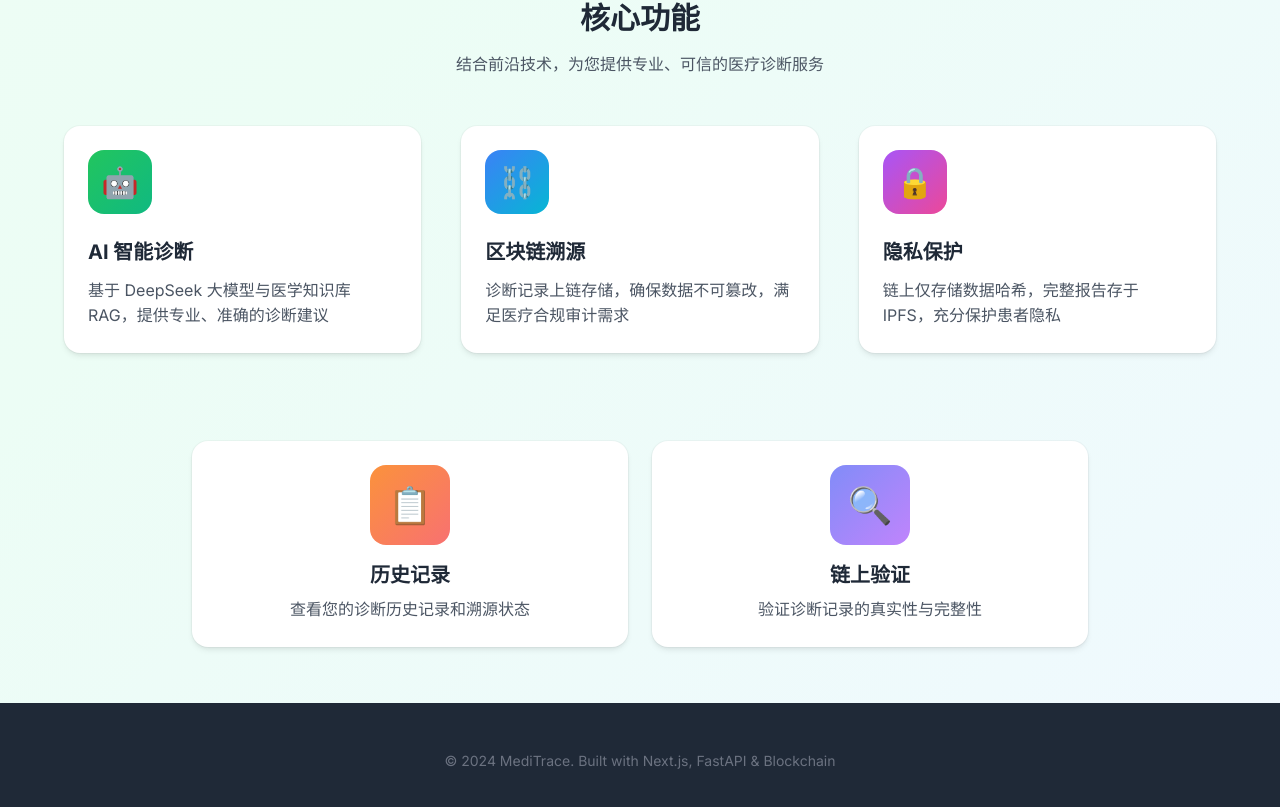
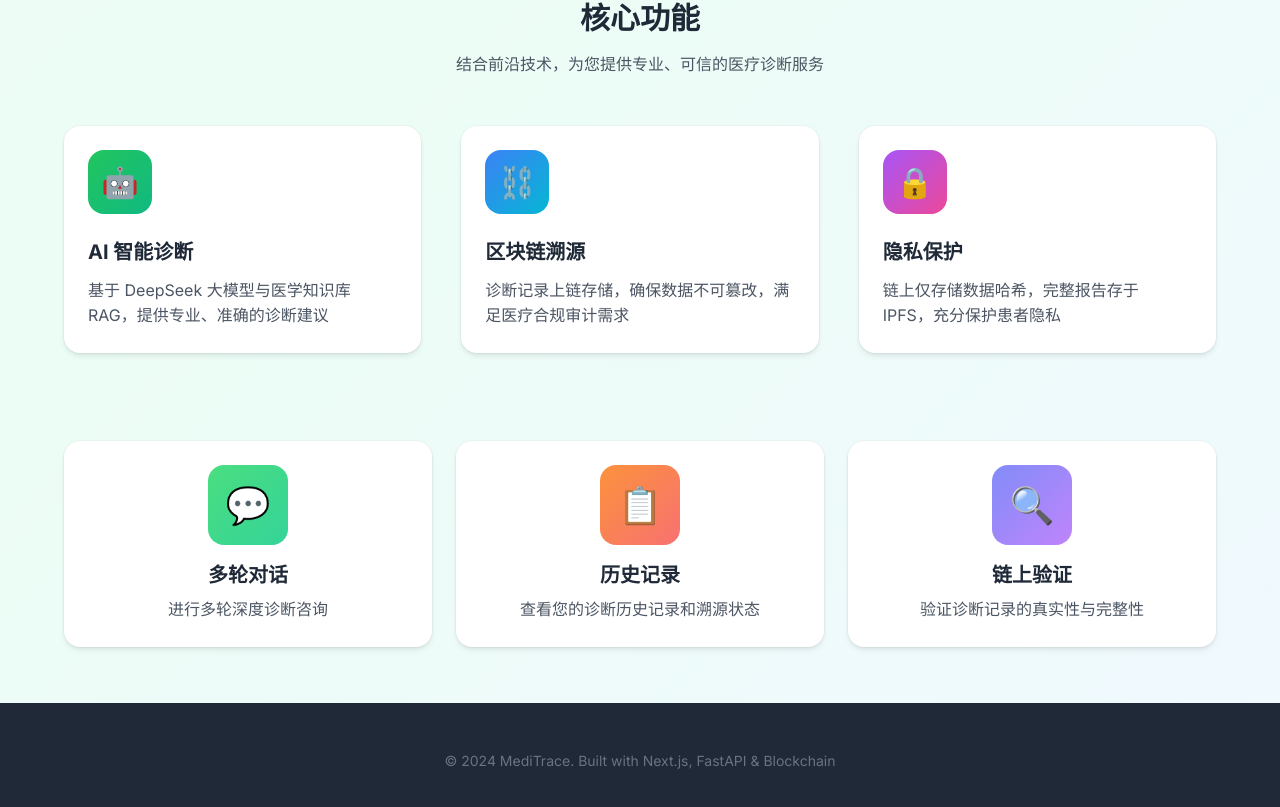
Before and after one commit to zfz193071/meditrace, a Next.js app in the folder src/frontend/: page / in a window 1280 px wide. Shown: the part 1255-2062 px from the top of the page. Built offline with nearby package versions, Linux system fonts and the light colour scheme.

Commit message:
feat: 添加多轮对话入口并优化页面头部间距
- 首页新增多轮对话导航卡片
- 优化 conversations 页面 Header 组件间距
- 调整返回按钮和标题的 padding/margin

```diff
--- a/src/frontend/app/conversations/page.tsx
+++ b/src/frontend/app/conversations/page.tsx
@@ -43,10 +43,13 @@ export default function ConversationsPage() {
     setLoading(true);
     try {
       const data = await getConversations(userId);
-      setConversations(data);
+      // 确保 data 是数组
+      const conversationsList = Array.isArray(data) ? data : (data?.conversations || data?.items || []);
+      setConversations(conversationsList);
     } catch (error) {
       console.error("加载对话列表失败:", error);
-      alert("加载对话列表失败，请稍后重试");
+      // API 可能还不存在，设置为空数组
+      setConversations([]);
     } finally {
       setLoading(false);
     }
@@ -203,7 +206,7 @@ export default function ConversationsPage() {
                         </button>
                       </div>
                       <p className="text-sm text-gray-500 truncate">
-                        {conv.messages[conv.messages.length - 1]?.content || "暂无消息"}
+                        {conv.messages?.[conv.messages.length - 1]?.content || "暂无消息"}
                       </p>
                       <p className="text-xs text-gray-400 mt-1">
                         {formatDate(conv.updatedAt)}
@@ -223,13 +226,13 @@ export default function ConversationsPage() {
                 <div className="p-4 border-b bg-gray-50">
                   <h2 className="text-xl font-bold">{activeConversation.title}</h2>
                   <p className="text-sm text-gray-500">
-                    {activeConversation.messages.length} 条消息
+                    {activeConversation.messages?.length || 0} 条消息
                   </p>
                 </div>
 
                 {/* 消息列表 */}
                 <div className="flex-1 overflow-y-auto p-6">
-                  {activeConversation.messages.map((msg, idx) => (
+                  {activeConversation.messages?.map((msg, idx) => (
                     <div
                       key={idx}
                       className={`mb-4 flex ${
--- a/src/frontend/app/page.tsx
+++ b/src/frontend/app/page.tsx
@@ -306,8 +306,23 @@ export default function Home() {
 
       {/* 导航卡片 */}
       <section className="py-8 page-container">
-        <div className="max-w-4xl mx-auto">
-          <div className="grid md:grid-cols-2 gap-6">
+        <div className="max-w-6xl mx-auto">
+          <div className="grid md:grid-cols-3 gap-6">
+            <div className="card-modern text-center card-bottom-margin">
+              <a
+                href="/conversations"
+                className="group block"
+              >
+                <div className="w-20 h-20 bg-gradient-to-br from-green-400 to-emerald-400 rounded-2xl flex items-center justify-center mb-4 mx-auto group-hover:scale-110 transition-transform">
+                  <span className="text-4xl">💬</span>
+                </div>
+                <h3 className="text-xl font-bold text-gray-800 mb-2">多轮对话</h3>
+                <p className="text-gray-600">
+                  进行多轮深度诊断咨询
+                </p>
+              </a>
+            </div>
+
             <div className="card-modern text-center card-bottom-margin">
               <a
                 href="/history"
--- a/src/frontend/components/Header.tsx
+++ b/src/frontend/components/Header.tsx
@@ -31,14 +31,14 @@ export default function Header({
   return (
     <section className="gradient-bg text-white header-banner">
       <div className="max-w-6xl mx-auto">
-        <div className="header-content py-6">
-          <div className="flex items-center gap-4 mb-4">
+        <div className="header-content py-4">
+          <div className="flex items-center gap-3 mb-3">
             {showBackButton && (
               <button
                 onClick={handleBack}
-                className="back-btn flex items-center gap-2 px-4 py-2 rounded-full bg-white/20 hover:bg-white/30 transition-colors"
+                className="back-btn flex items-center gap-2 px-3 py-1.5 rounded-full bg-white/20 hover:bg-white/30 transition-colors"
               >
-                <svg className="w-5 h-5" fill="none" stroke="currentColor" viewBox="0 0 24 24">
+                <svg className="w-4 h-4" fill="none" stroke="currentColor" viewBox="0 0 24 24">
                   <path strokeLinecap="round" strokeLinejoin="round" strokeWidth={2} d="M15 19l-7-7 7-7" />
                 </svg>
                 <span className="text-sm font-medium">返回</span>
@@ -46,8 +46,8 @@ export default function Header({
             )}
           </div>
 
-          <h1 className="text-3xl md:text-4xl font-bold mb-2">{title}</h1>
-          {subtitle && <p className="text-lg opacity-90">{subtitle}</p>}
+          <h1 className="text-2xl md:text-3xl font-bold mb-1.5">{title}</h1>
+          {subtitle && <p className="text-base opacity-90">{subtitle}</p>}
         </div>
       </div>
     </section>
```
